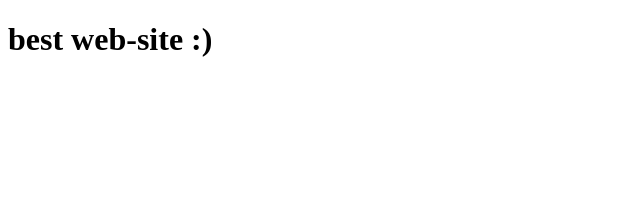
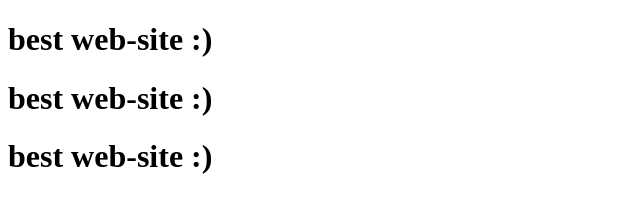
Before and after one commit to katsuko-des/good_wood, a plain HTML site: page index.html in a window 1280 px wide. Shown: the whole page, without its empty margins (0-640 px from the left). Drawn offline with Linux system fonts and the light colour scheme.

Commit message:
Update index.html

```diff
--- a/index.html
+++ b/index.html
@@ -7,5 +7,7 @@
 </head>
 <body>
     <h1>best web-site :)</h1>
+    <h1>best web-site :)</h1>
+    <h1>best web-site :)</h1>
 </body>
 </html>
```
